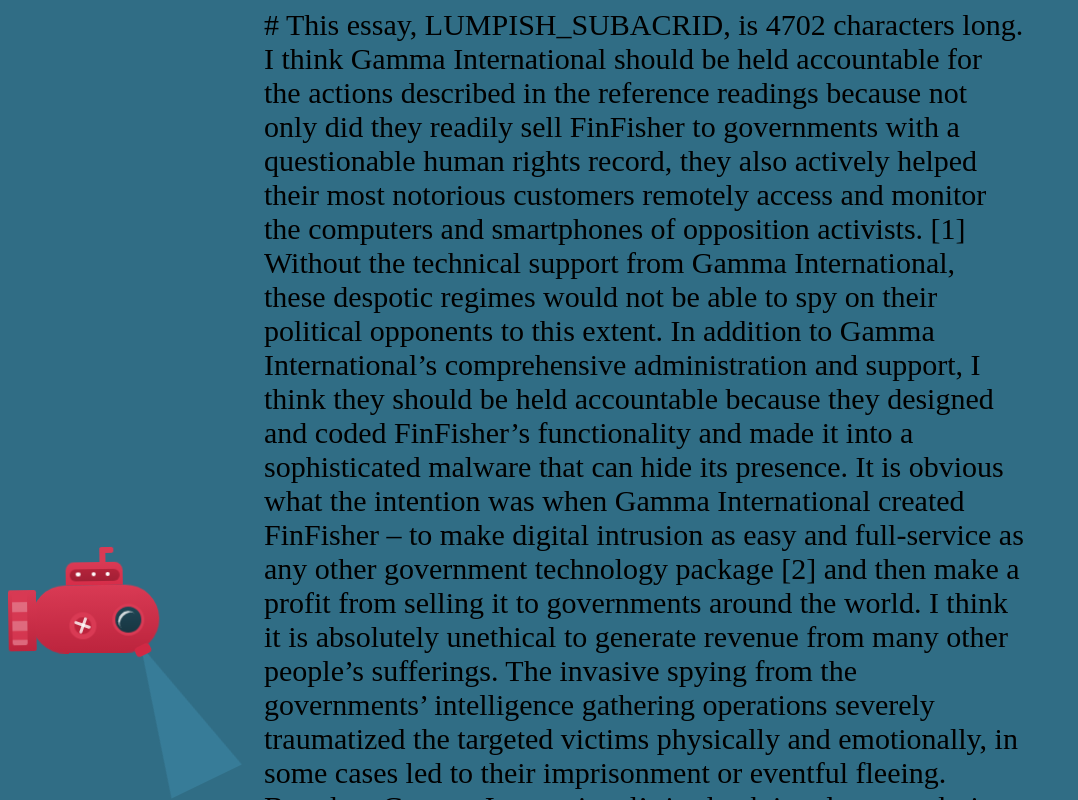
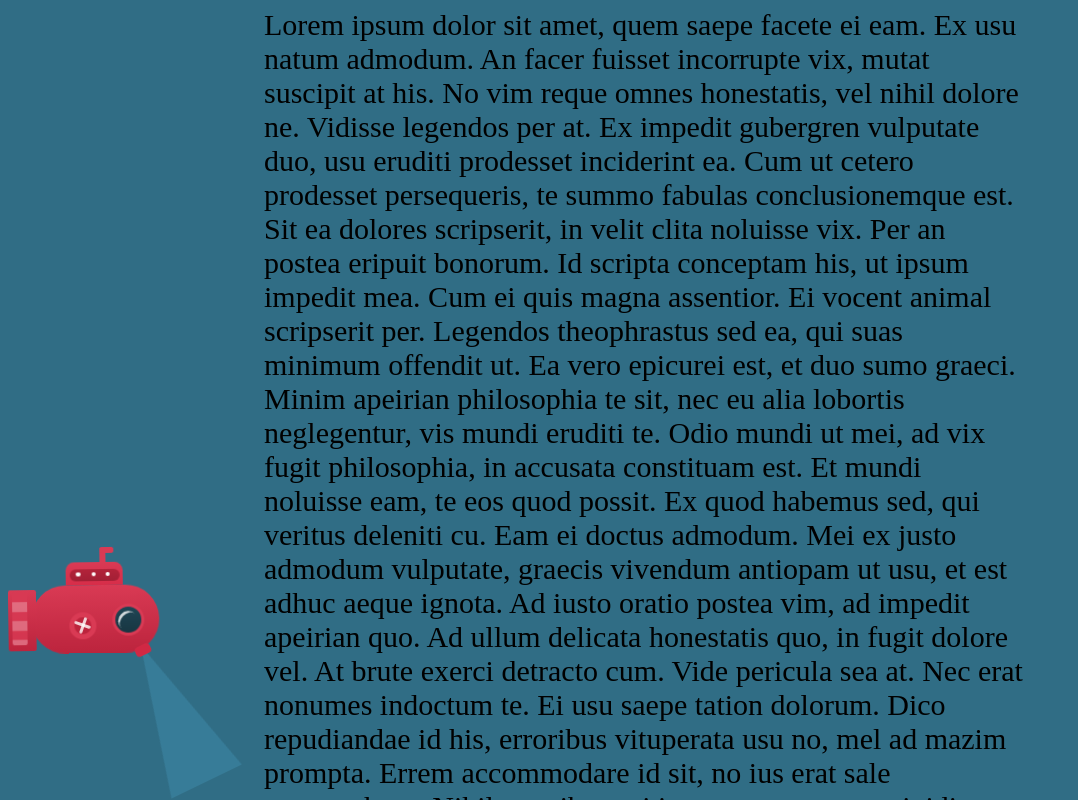
Before and after one commit to hagarwa3/datasummit2017, a plain HTML site: page index.html in a window 1280 px wide. Shown: the whole page, without its empty margins (0-1078 px from the left). Drawn offline with Linux system fonts and the light colour scheme.

Commit message:
website first commit

```diff
--- a/index.html
+++ b/index.html
@@ -4,30 +4,15 @@
 </head>
 <body>
 <div style="top: 0, z-index : 1; font-size:30px; margin-left:20%; margin-right:20%; position: absolute" >
-# This essay, LUMPISH_SUBACRID, is 4702 characters long.
+Lorem ipsum dolor sit amet, quem saepe facete ei eam. Ex usu natum admodum. An facer fuisset incorrupte vix, mutat suscipit at his. No vim reque omnes honestatis, vel nihil dolore ne. Vidisse legendos per at. Ex impedit gubergren vulputate duo, usu eruditi prodesset inciderint ea.
 
-I think Gamma International should be held accountable for the actions described in the reference readings because not only did they readily sell FinFisher to governments with a questionable human rights record, they also actively helped their most notorious customers remotely access and monitor the computers and smartphones of opposition activists. [1] Without the technical support from Gamma International, these despotic regimes would not be able to spy on their political opponents to this extent. In addition to Gamma International’s comprehensive administration and support, I think they should be held accountable because they designed and coded FinFisher’s functionality and made it into a sophisticated malware that can hide its presence. It is obvious what the intention was when Gamma International created FinFisher – to make digital intrusion as easy and full-service as any other government technology package [2] and then make a profit from selling it to governments around the world. I think it is absolutely unethical to generate revenue from many other people’s sufferings. The invasive spying from the governments’ intelligence gathering operations severely traumatized the targeted victims physically and emotionally, in some cases led to their imprisonment or eventful fleeing.
+Cum ut cetero prodesset persequeris, te summo fabulas conclusionemque est. Sit ea dolores scripserit, in velit clita noluisse vix. Per an postea eripuit bonorum. Id scripta conceptam his, ut ipsum impedit mea. Cum ei quis magna assentior.
 
-Based on Gamma International’s in-depth involvement during the administration of FinFisher, it is hard to believe they weren’t aware of its specific uses. Therefore it hardly seems adequate when Muench says he will “let the export controls authorities act as our ‘moral compass’”. [3] His argument is mostly fallacious because he appealed to authority. He is suggesting that because export controls agencies are in a position of authority, whatever their opinion is on the morality or legality of Gamma International’s conduct is correct without question. He doesn’t need their guidance for he already knew of the offending governments’ misdeeds. He also evaded Gallagher’s inquiries regarding the code of conduct, and falsely analogized FinFisher’s infiltration to tabloid phone hacking. This comparison does not make sense because “the scale is different, the technology is different, and, perhaps most crucially, the potential harms are different.” [4] That’s why I do not find Muench’s responses to Gallagher’s inquiries satisfactory.
+Ei vocent animal scripserit per. Legendos theophrastus sed ea, qui suas minimum offendit ut. Ea vero epicurei est, et duo sumo graeci. Minim apeirian philosophia te sit, nec eu alia lobortis neglegentur, vis mundi eruditi te. Odio mundi ut mei, ad vix fugit philosophia, in accusata constituam est. Et mundi noluisse eam, te eos quod possit. Ex quod habemus sed, qui veritus deleniti cu.
 
-As I mentioned above, surveillance tools like FinFisher physically and emotionally traumatized its targeted victims. It hijacked their internet identities and obstructed their day to day life. The targeted men, “wary of endangering their families or other activists in Bahrain … have learned to keep politics out of their conversations and have curtailed their social media activity to varying degrees.” [5] This suggests how wildly FinFisher has affected their lives. I think the spying itself is not novel but the extensiveness of the spying is novel to FinFisher because “Using FinFisher, the Bahraini government effectively undermined the asylum Moosa and his compatriots were granted in the UK — the kind of cautionary tale of corporate-state surveillance that has become increasingly common in recent years.” [6]
+Eam ei doctus admodum. Mei ex justo admodum vulputate, graecis vivendum antiopam ut usu, et est adhuc aeque ignota. Ad iusto oratio postea vim, ad impedit apeirian quo. Ad ullum delicata honestatis quo, in fugit dolore vel. At brute exerci detracto cum. Vide pericula sea at.
 
-I think the policy vacuum and conceptual muddle in the case of Moosa is that FinFisher was created by a British-German software comapny, then sold to Bahraini police, who used it to spy on Bahraini exiles in London. [7] It is hard to determine who should be held accountable because it involved so many parties’ interests. I think one way to solve this problem is to make legislation prohibiting companies from making spy malwares in the first place because it is unethical even though it’s profitable. As computer professionals, we should use our expertise to bring joy instead of misery to users. The action of Gamma International in my opinion brought misery to a lot of people thus it reflects negatively on our industry.
-
-[1] http://www.theverge.com/2015/1/21/7861645/finfisher-spyware-let-bahrain-government-hack-political-activist
-
-[2] http://www.theverge.com/2015/1/21/7861645/finfisher-spyware-let-bahrain-government-hack-political-activist
-
-[3] http://notes.rjgallagher.co.uk/2013/03/gamma-finspy-surveillance-ethics-martin-muench.html
-
-[4] http://notes.rjgallagher.co.uk/2013/03/gamma-finspy-surveillance-ethics-martin-muench.html
-
-[5] http://www.theverge.com/2015/1/21/7861645/finfisher-spyware-let-bahrain-government-hack-political-activist
-
-[6] http://www.theverge.com/2015/1/21/7861645/finfisher-spyware-let-bahrain-government-hack-political-activist
-
-[7] http://www.theverge.com/2015/1/21/7861645/finfisher-spyware-let-bahrain-government-hack-political-activist
-
+Nec erat nonumes indoctum te. Ei usu saepe tation dolorum. Dico repudiandae id his, erroribus vituperata usu no, mel ad mazim prompta. Errem accommodare id sit, no ius erat sale mnesarchum. Nihil erroribus pri in, te eam autem euripidis.
 </div>
 <div class="sea" >
         <div class="submarine-wrapper">
```
